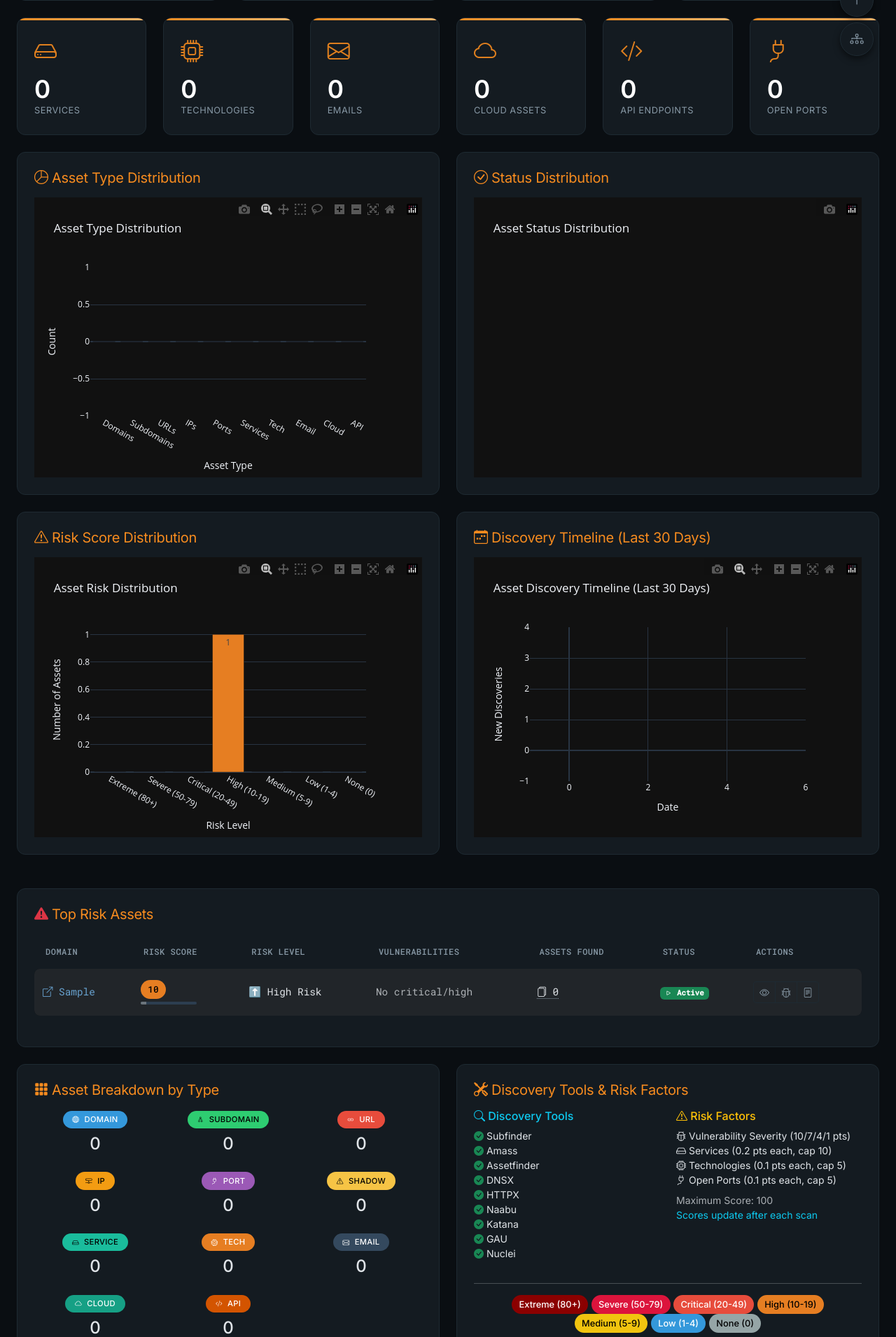
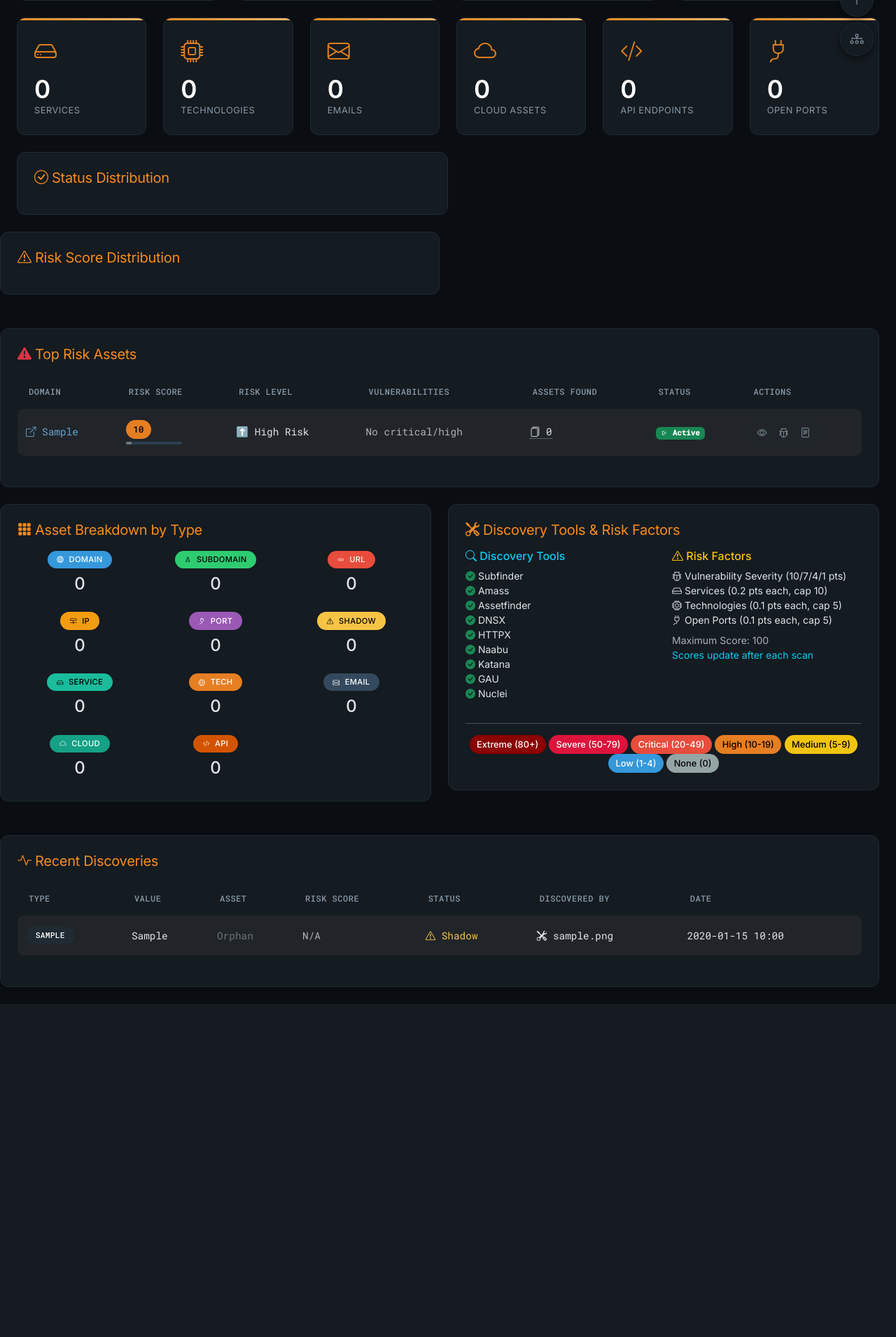
Before and after one commit to weldemichealaderaw144-hash/ASIPROJECT, a Flask app: page /asi in a window 1280 px wide. Shown: the part 688-2598 px from the top of the page at 70% size. After the commit the page ends 2122 px from the top, so only its background shows below. Run offline with Flask 3, Linux system fonts and the light colour scheme; the visitor is signed in with stand-in values (Sample User, id 1); tables that the repository leaves empty hold one stand-in row (values such as "Sample post"); some libraries are stand-ins or nearby versions.

Commit message:
Update asi_dashboard.html

```diff
--- a/templates/asi_dashboard.html
+++ b/templates/asi_dashboard.html
@@ -590,14 +590,7 @@
             </div>
         </div>
 
-        <!-- Charts Row -->
-        <div class="row">
-            <div class="col-md-6">
-                <div class="chart-container">
-                    <h5><i class="bi bi-pie-chart"></i> Asset Type Distribution</h5>
-                    <div id="typeChart"></div>
-                </div>
-            </div>
+
             <div class="col-md-6">
                 <div class="chart-container">
                     <h5><i class="bi bi-check-circle"></i> Status Distribution</h5>
@@ -613,13 +606,7 @@
                     <div id="riskChart"></div>
                 </div>
             </div>
-            <div class="col-md-6">
-                <div class="chart-container">
-                    <h5><i class="bi bi-calendar-week"></i> Discovery Timeline (Last 30 Days)</h5>
-                    <div id="timelineChart"></div>
-                </div>
-            </div>
-        </div>
+
 
         <!-- Top Risk Assets Section -->
         <div class="row mt-4">
```
